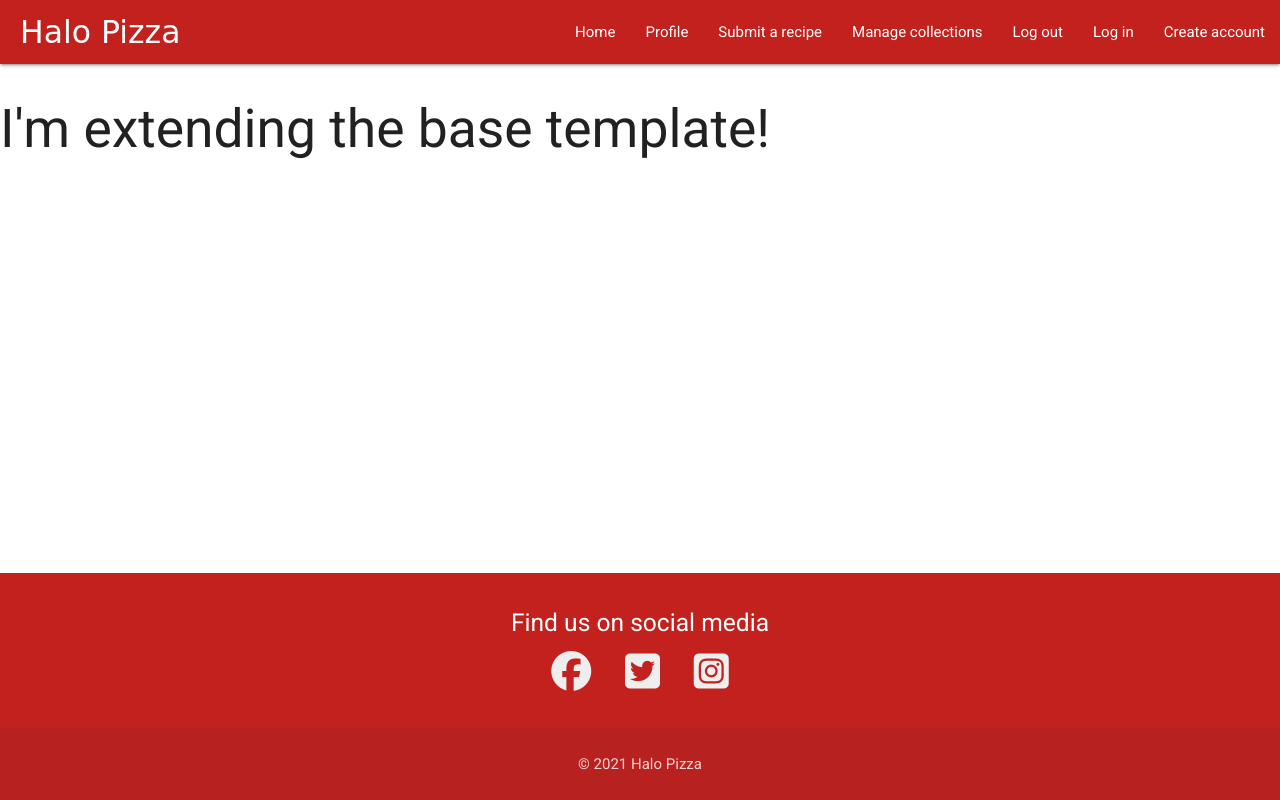
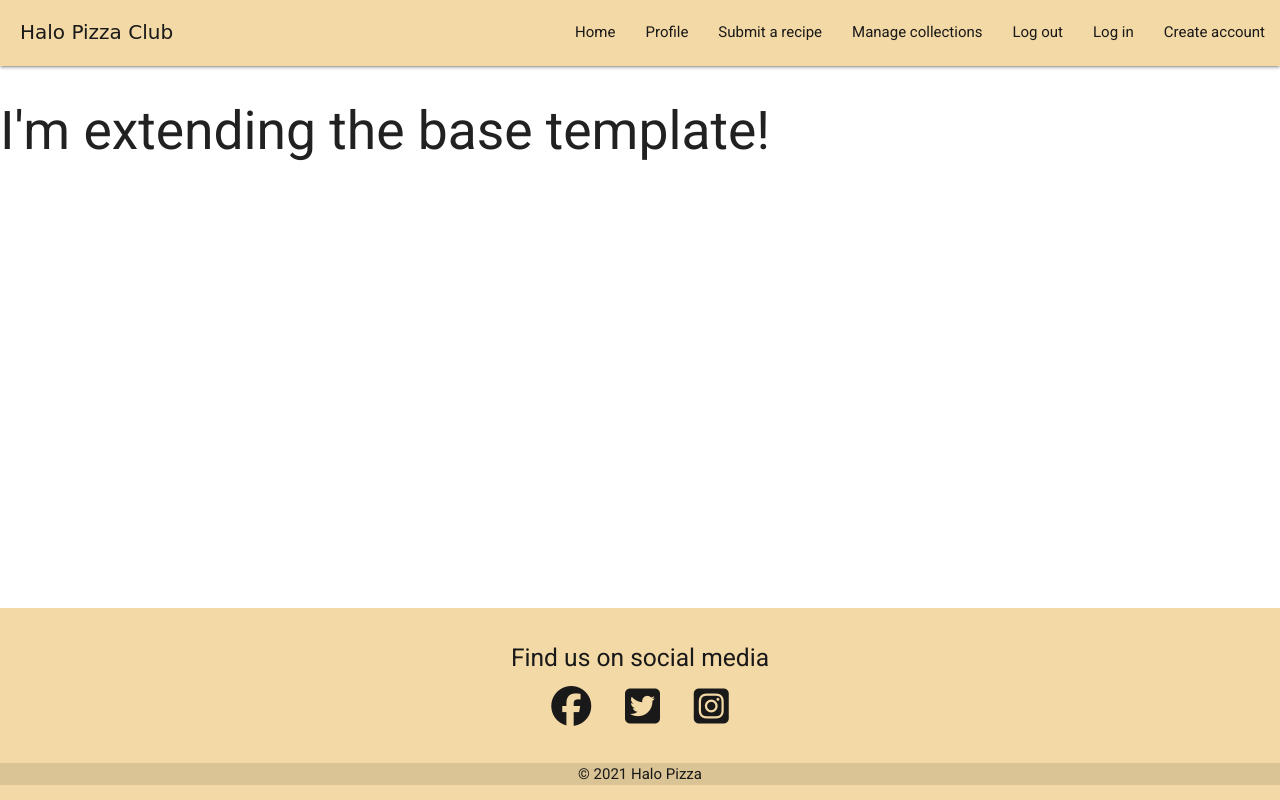
Before and after one commit to James-VT/MS3_Halo_Pizza, a Flask app: page / in a window 1280 px wide. Run offline with Flask 2, Linux system fonts and the light colour scheme; data that the repository does not hold is empty; some libraries are stand-ins or nearby versions; some web fonts are replaced.

Commit message:
edit: Edits styling for header and footer

```diff
--- a/static/css/style.css
+++ b/static/css/style.css
@@ -11,7 +11,11 @@ main {
 
 /* ------------------Header */
 .navbar-style {
-    background-color: #c2211e;
+    background-color: #F3D9A5;
+}
+
+.navbar-text {
+    color: #191919;
 }
 
 .icon-style {
@@ -21,18 +25,30 @@ main {
 .logo-style {
     font-family: 'Dela Gothic One', cursive;
     margin-left: 20px;
+    color: #191919;
+    font-size: 20px;
 }
 
 /* ------------------Footer */
 
 .page-footer {
-    background-color: #c2211e;
+    background-color: #F3D9A5;
+    color: #191919;
 }
 
 .social-links {
     display: inline-block;
     padding-left: 15px;
     padding-right: 15px;
+    color: #191919;
+}
+
+.social-links-color {
+    color: #191919;
+}
+
+.copyright-div {
+    background-color: rgba(0, 0, 0, 0.1)
 }
 
 /* ------------------Media queries */
--- a/templates/base.html
+++ b/templates/base.html
@@ -8,13 +8,14 @@
     <link rel="stylesheet" href="https://cdnjs.cloudflare.com/ajax/libs/materialize/1.0.0/css/materialize.min.css" type="text/css">
     <!--The below code adds FontAwesome to the project-->
     <script src="https://kit.fontawesome.com/17b09219bc.js" crossorigin="anonymous"></script>
+    <!--The following three lines add Google Fonts to the project-->
     <link rel="preconnect" href="https://fonts.googleapis.com">
     <link rel="preconnect" href="https://fonts.gstatic.com" crossorigin>
     <link href="https://fonts.googleapis.com/css2?family=Dela+Gothic+One&family=Roboto&display=swap" rel="stylesheet">
     <link rel="stylesheet" href="{{ url_for('static', filename='css/style.css') }}" type="text/css">
     {% block styles %}
     {% endblock %}
-    <title>Halo Pizza</title>
+    <title>Halo Pizza Club</title>
 </head>
 <body>
 
@@ -22,17 +23,17 @@
         <!--Navbar header-->
         <!--This navbar is a Materialize component, swiped from here: https://materializecss.com/navbar.html-->
         <nav class="nav-extended navbar-style">
-            <div class="nav-wrapper">
-                <a href="#!" class="brand-logo logo-style">Halo Pizza</a>
+            <div class="nav-wrapper navbar-text">
+                <a href="#!" class="logo-style">Halo Pizza Club</a>
                 <a href="#" data-target="mobile-demo" class="sidenav-trigger"><i class="fas fa-bars"></i></a>
                 <ul class="right hide-on-med-and-down">
-                    <li><a href="#">Home</a></li>
-                    <li><a href="#">Profile</a></li>
-                    <li><a href="#">Submit a recipe</a></li>
-                    <li><a href="#">Manage collections</a></li>
-                    <li><a href="#">Log out</a></li>
-                    <li><a href="#">Log in</a></li>
-                    <li><a href="#">Create account</a></li>
+                    <li><a href="#" class="navbar-text">Home</a></li>
+                    <li><a href="#" class="navbar-text">Profile</a></li>
+                    <li><a href="#" class="navbar-text">Submit a recipe</a></li>
+                    <li><a href="#" class="navbar-text">Manage collections</a></li>
+                    <li><a href="#" class="navbar-text">Log out</a></li>
+                    <li><a href="#" class="navbar-text">Log in</a></li>
+                    <li><a href="#" class="navbar-text">Create account</a></li>
                 </ul>
             </div>
         </nav>
@@ -63,16 +64,16 @@
                         content.</p>
                 </div> -->
                 <div class="col s4 offset-s4">
-                    <h5 class="white-text center-align">Find us on social media</h5>
+                    <h5 class="center-align">Find us on social media</h5>
                     <ul class="center-align">
-                        <li class="social-links center-align"><a class="grey-text text-lighten-3 fab fa-facebook icon-style" href="#!"></a></li>
-                        <li class="social-links center-align"><a class="grey-text text-lighten-3 fab fa-twitter-square icon-style" href="#!"></a></li>
-                        <li class="social-links center-align"><a class="grey-text text-lighten-3 fab fa-instagram-square icon-style" href="#!"></a></li>
+                        <li class="social-links center-align"><a class="fab fa-facebook icon-style social-links-color" href="#!"></a></li>
+                        <li class="social-links center-align"><a class="fab fa-twitter-square icon-style social-links-color" href="#!"></a></li>
+                        <li class="social-links center-align"><a class="text-lighten-3 fab fa-instagram-square icon-style social-links-color" href="#!"></a></li>
                     </ul>
                 </div>
             </div>
         </div>
-        <div class="footer-copyright">
+        <div class="copyright-div">
             <div class="container">
                 <p class="center-align">© 2021 Halo Pizza</p>
             </div>
```
